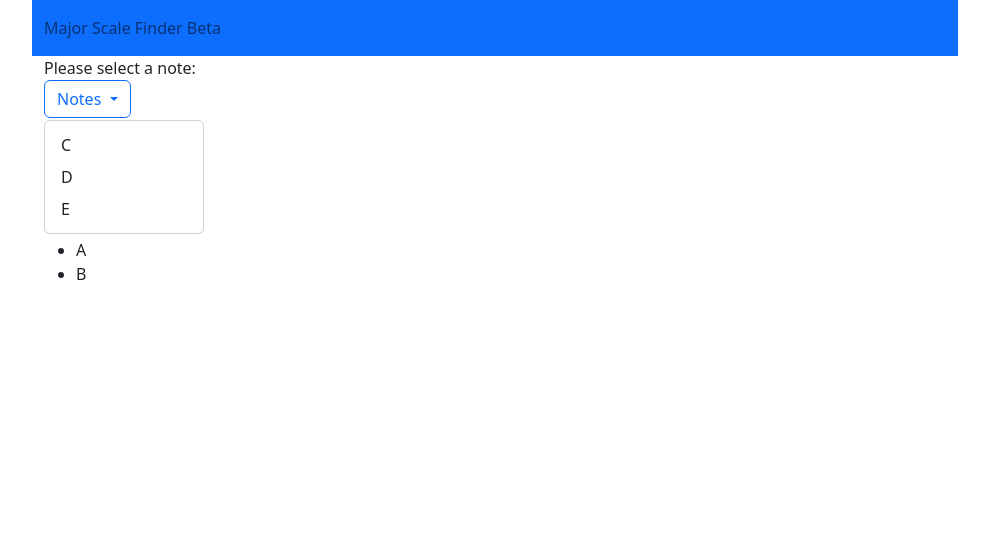
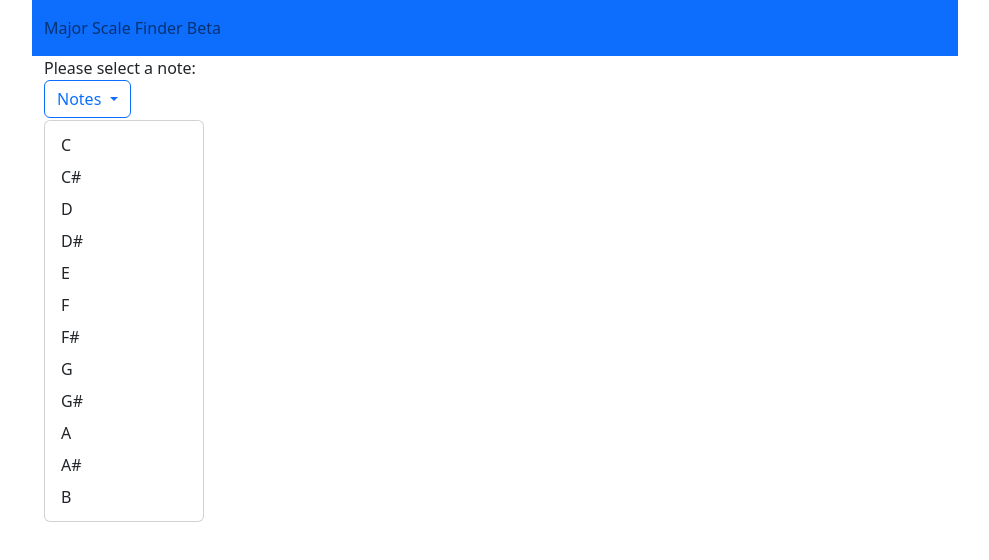
Before and after one commit to ryanWadeDevelopment/major_scale_finder, an Angular app: page / in a window 1280 px wide. Both pictures are taken after a click on the button "Notes". Shown: the top 560 px of the page, without its empty margins (50-1039 px from the left). Built offline with nearby package versions, Linux system fonts and the light colour scheme.

Commit message:
Used ngFor to display dropdown notes

```diff
--- a/src/app/scale_picker/scale_picker.component.html
+++ b/src/app/scale_picker/scale_picker.component.html
@@ -14,9 +14,7 @@
           Notes
         </button>
         <div ngbDropdownMenu aria-labelledby="dropdownBasic1">
-          <button ngbDropdownItem>C</button>
-          <button ngbDropdownItem>D</button>
-          <button ngbDropdownItem>E</button>
+          <button ngbDropdownItem *ngFor="let note of notes">{{ note }}</button>
         </div>
       </div>
     </div>
--- a/src/app/scale_picker/scale_picker.component.ts
+++ b/src/app/scale_picker/scale_picker.component.ts
@@ -5,4 +5,6 @@ import { Component } from '@angular/core';
   templateUrl: './scale_picker.component.html',
   styleUrls: ['./scale_picker.component.css'],
 })
-export class ScalePickerComponent {}
+export class ScalePickerComponent {
+  notes = ['C', 'C#', 'D', 'D#', 'E', 'F', 'F#', 'G', 'G#', 'A', 'A#', 'B'];
+}
```
